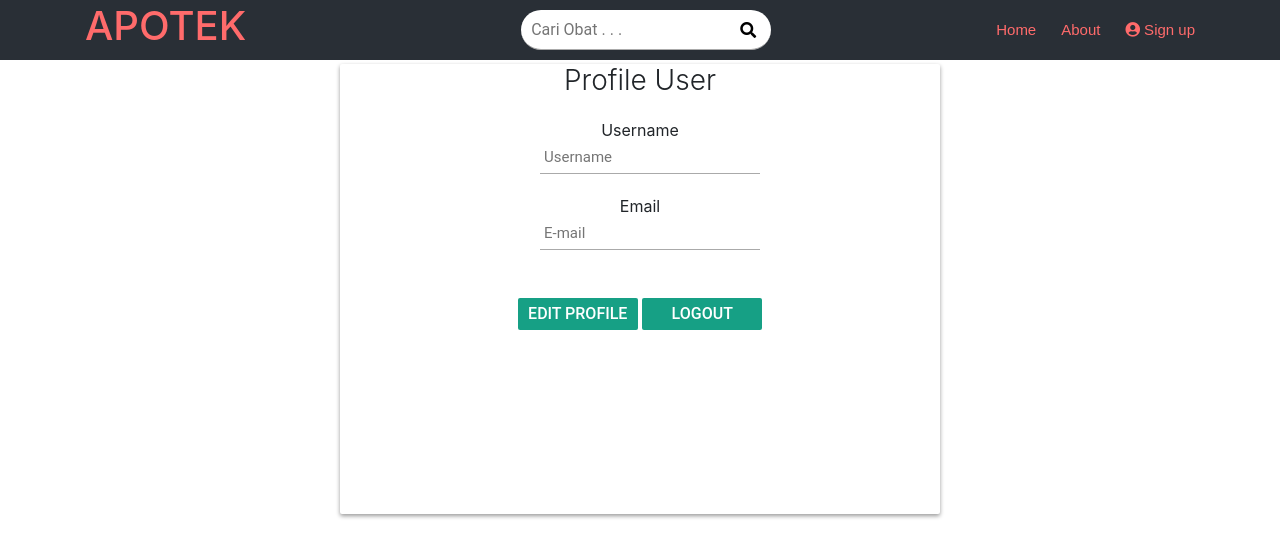
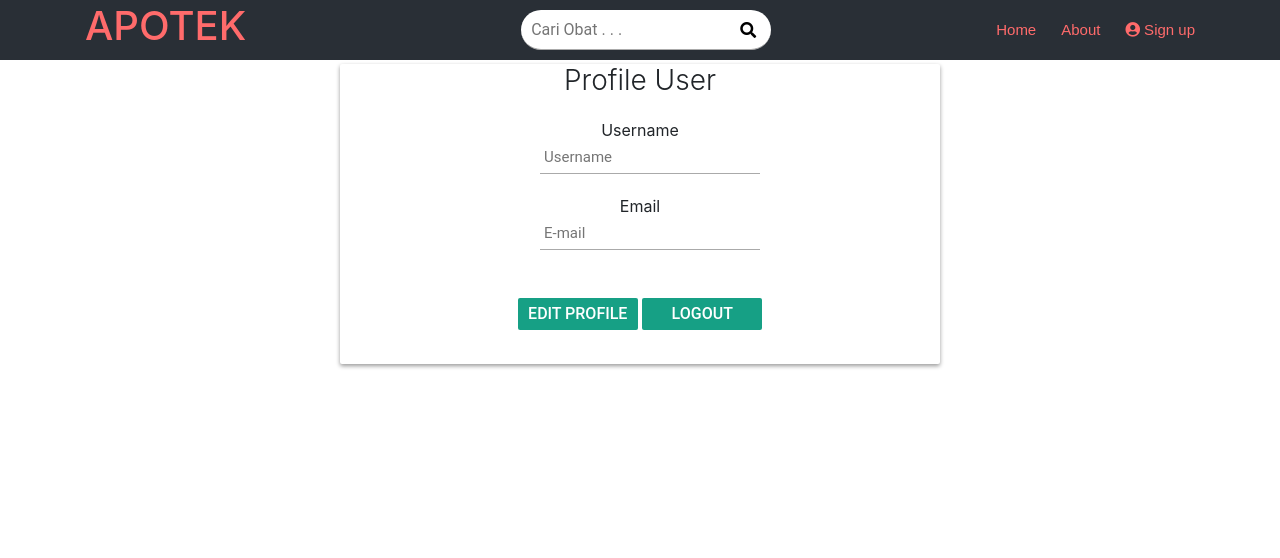
Before and after one commit to wslsteven161/PROYEK-APLIN, a PHP site: page /profileuser.php in a window 1280 px wide. Shown: the top 558 px of the page. Run offline with PHP 8.4, Linux system fonts and the light colour scheme; data comes from the database, SQL or seed files in the repository; some libraries are stand-ins or nearby versions.

Commit message:
Update profileuser.php

```diff
--- a/profileuser.php
+++ b/profileuser.php
@@ -75,7 +75,7 @@
             </nav>
         </div>
     </header>
-    <div id="login-box" style="text-align: center;height:450px;">
+    <div id="login-box" style="text-align: center;height:300px;">
         <h1>Profile User</h1>
         Username<input style="margin-left:200px;" readonly type="text" name="username" placeholder="Username" id="user"/>
         Email<input style="margin-left:200px;" readonly type="text" name="email" placeholder="E-mail" id="email"/>
```
